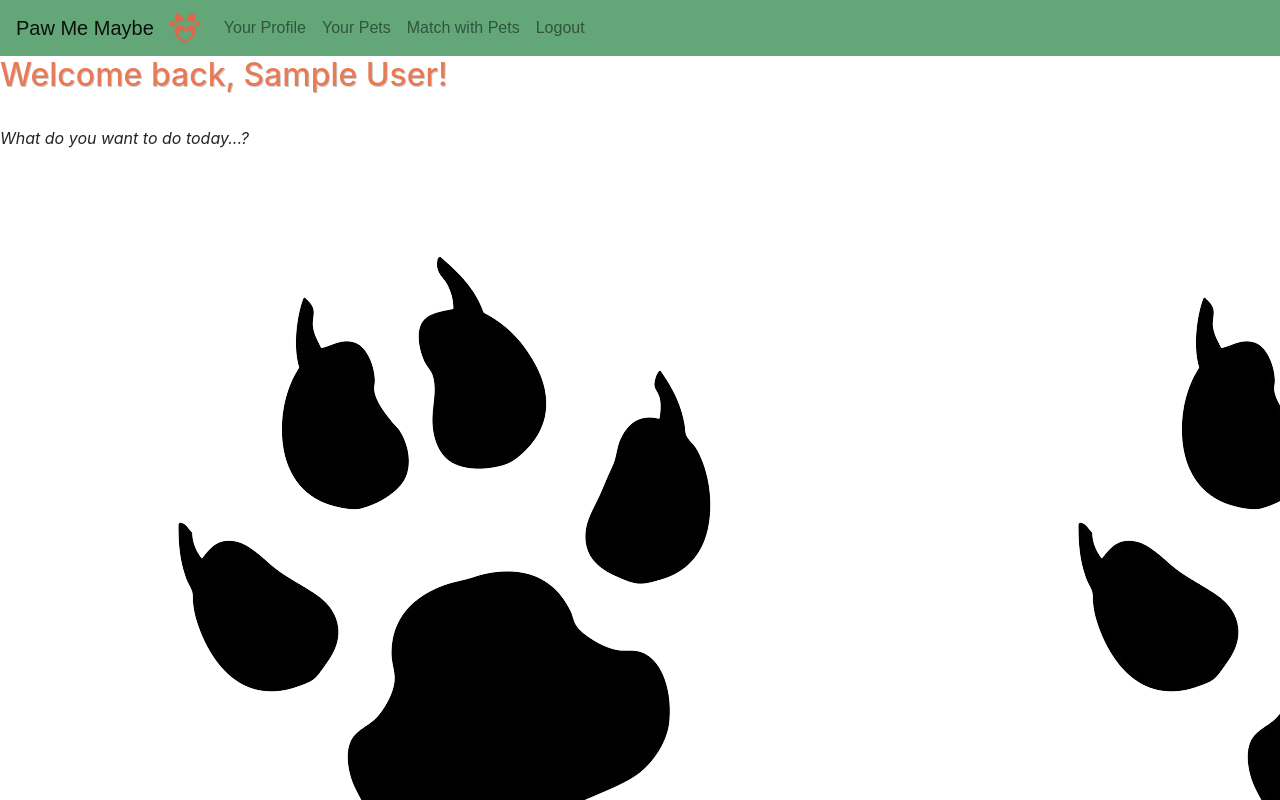
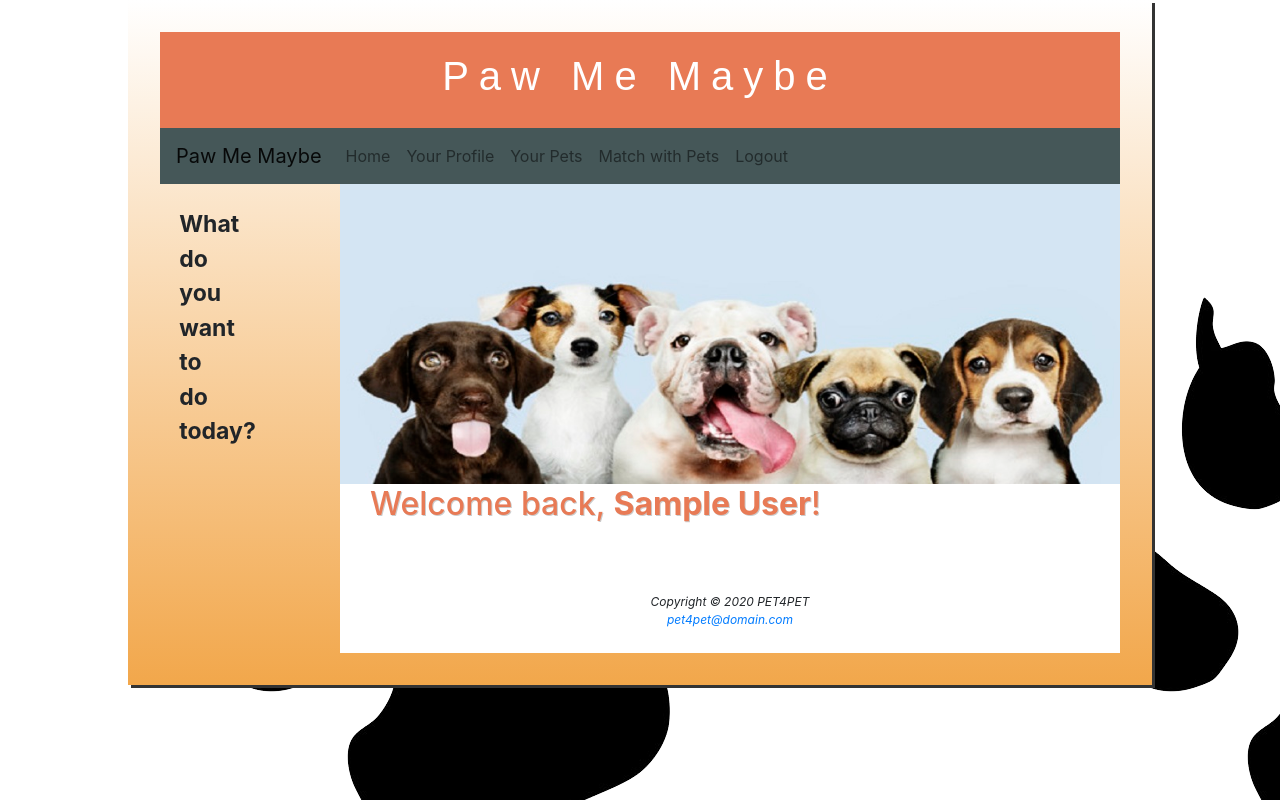
Before and after one commit to agorowar/CPI310_Final, a Node server app: page / in a window 1280 px wide. Run offline with Node 20, Linux system fonts and the light colour scheme; the visitor is signed in with stand-in values (Sample User, id 1); data that the repository does not hold is empty; some libraries are stand-ins or nearby versions.

Commit message:
more basic alterations to html page

```diff
--- a/Website/views/index.handlebars
+++ b/Website/views/index.handlebars
@@ -13,7 +13,7 @@
 </head>
 
 {{#if user}}
-
+{{!--
 <!-- add navbar to the top of the body -->
 <nav class="navbar navbar-expand-lg navbar-light" style = "background-color: #63A779; font-family: 'Alata', sans-serif;">
     <a class="navbar-brand" href="/">Paw Me Maybe</a> <!--title on the navbar that also functions as a link to the homepage -->
@@ -40,16 +40,65 @@
       </ul>
     </div>
   </nav>
-<!-- end of nav -->
-<div id="CONTENT">
-  <h2>
-    Welcome back, {{user.name}}!
-  </h2>
-  <br>
-  <p>
-    <i>What do you want to do today...?</i>
-  </p>
-</div>
+<!-- end of nav --> --}}
+
+<!--Welcome back, {{user.name}}! -->
+<body>
+    <div id="wrapper">
+        <header>
+            <h1><a href="/">Paw Me Maybe</a></h1>
+             <nav class="navbar navbar-expand-lg navbar-light" style="background-color: #455758;">
+                <a class="navbar-brand" href="/">Paw Me Maybe</a>
+                <!--title on the navbar that also functions as a link to the homepage -->
+                <!-- <button class="navbar-toggler" type="button" data-toggle="collapse" data-target="#navbarSupportedContent" aria-controls="navbarSupportedContent" aria-expanded="false" aria-label="Toggle navigation"> -->
+
+
+                <div class="collapse navbar-collapse" id="navbarSupportedContent">
+                    <ul class="navbar-nav mr-auto">
+                        <li class="nav-item">
+                            <a class="nav-link" href="/">Home</a>
+                        </li>
+                        <li class="nav-item">
+                            <a class="nav-link" href="profile">Your Profile</a>
+                        </li>
+                        <li class="nav-item">
+                            <a class="nav-link" href="petProfile">Your Pets</a>
+                        </li>
+                        <li class="nav-item">
+                            <a class="nav-link" href="matching">Match with Pets</a>
+                        </li>
+                        <li class="nav-item">
+                            <a class="nav-link" href="logout">Logout</a>
+                        </li>
+                    </ul>
+                </div>
+            </nav>
+        </header>
+
+        <div id="petMatch">
+            <ul>
+                <li>What</li>
+                <li>do</li>
+                <li>you</li>
+                <li>want</li>
+                <li>to</li>
+                <li>do</li>
+                <li>today?</li>
+            </ul>
+        </div>
+
+        <div id="petBanner"></div>
+
+        <main>
+            <h2> Welcome back, <span class="company">{{user.name}}</span>!</h2>
+        </main>
+
+        <footer>
+            <br> Copyright © 2020 PET4PET <br>
+            <a href="mailto:pet4pet@domain.com">pet4pet@domain.com</a>
+        </footer>
+    </div>
+</body>
 {{else}}
 
 <body>
@@ -86,10 +135,9 @@
 
         <div id="petMatch">
             <ul>
-                <li>Match</li>
-                <li>your</li>
-                <li>pets</li>
-                <li>today!</li>
+                <li><span class="company">REGISTER NOW!</span></li>
+                <li><a href="register">register</a></li>
+                <li><a href="login">login</a></li>
             </ul>
         </div>
 
@@ -107,12 +155,6 @@
                 <li> Match pets with potential pet owners to set up adoptions!</li>
                 <li> View maps that display dog parks within the user’s location!</li>
             </ul>
-            <div id="contact">
-                <span class="company">REGISTER NOW</span>
-                <br>
-                <a href="register">register</a>
-                <a href="login">login</a>
-            </div>
         </main>
 
         <footer>
```
